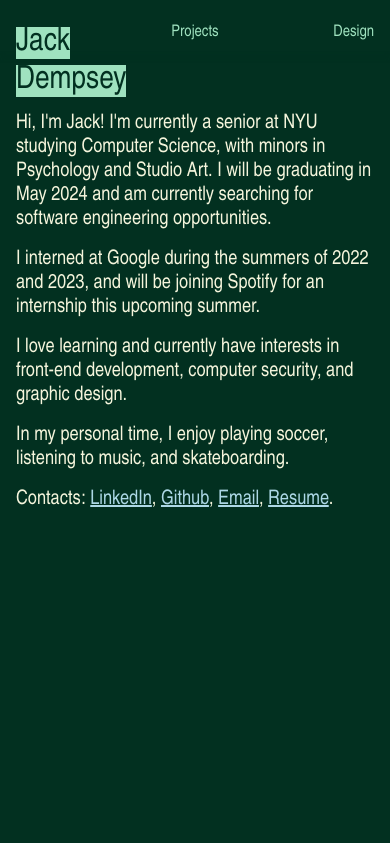
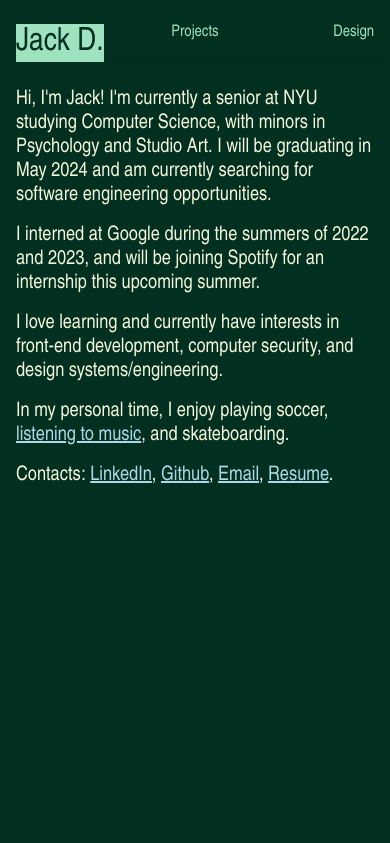
Before and after one commit to anpanring/portfolio, a React (Vite) app: page / in a window 390 px wide. Shown: the top 843 px of the page. Built offline with nearby package versions, Linux system fonts and the light colour scheme.

Commit message:
name shortening for mobile and small description tweaks

```diff
--- a/src/App.tsx
+++ b/src/App.tsx
@@ -191,17 +191,18 @@ function App() {
       <nav ref={navRef}>
         <ul className="navbar">
           <li className="left-nav">
-            <a id="home-link" href="#home" className={navs[currentSection] == "home" ? 'selected' : ''}>
-              <span>Jack Dempsey</span>
+            <a id="home-link" href="#home" className={navs[currentSection] == "home" ? 'selected' : ''} tabIndex={0}>
+              <span className="long-name">Jack Dempsey</span>
+              <span className="short-name">Jack D.</span>
             </a>
           </li>
           <li className="center-nav">
-            <a id="projects-link" href="#projects" className={navs[currentSection] == "projects" ? 'selected' : ''}>
+            <a id="projects-link" href="#projects" className={navs[currentSection] == "projects" ? 'selected' : ''} tabIndex={0}>
               <span>Projects</span>
             </a>
           </li>
           <li className="right-nav">
-            <a id="design-link" href="#design" className={navs[currentSection] == "design" ? 'selected' : ''}>
+            <a id="design-link" href="#design" className={navs[currentSection] == "design" ? 'selected' : ''} tabIndex={0}>
               <span>Design</span>
             </a>
           </li>
@@ -215,8 +216,8 @@ function App() {
               I will be graduating in May 2024 and am currently searching for software engineering opportunities.
             </p>
             <p>I interned at Google during the summers of 2022 and 2023, and will be joining Spotify for an internship this upcoming summer.</p>
-            <p>I love learning and currently have interests in front-end development, computer security, and graphic design.</p>
-            <p>In my personal time, I enjoy playing soccer, listening to music, and skateboarding.</p>
+            <p>I love learning and currently have interests in front-end development, computer security, and design systems/engineering.</p>
+            <p>In my personal time, I enjoy playing soccer, <a className="contact-link" href='https://open.spotify.com/user/anpanring'>listening to music</a>, and skateboarding.</p>
             <p>Contacts:&nbsp;
               <a className="contact-link" href="https://www.linkedin.com/in/jack-i-dempsey/" target="_blank">LinkedIn</a>,&nbsp;
               <a className="contact-link" href="https://github.com/anpanring" target="_blank">Github</a>,&nbsp;
--- a/src/styles/App.css
+++ b/src/styles/App.css
@@ -90,14 +90,14 @@ h1 {
         font-size: 1.25em;
     }
 
-    .content {
+    /* .content {
         margin: 7rem 1rem 0;
     }
 
     #home {
         height: calc(100vh - 7rem);
         scroll-margin-top: 7rem;
-    }
+    } */
 }
 
 
@@ -162,9 +162,21 @@ nav span:hover,
     justify-self: center;
 }
 
+.short-name {
+    display: none;
+}
+
 @media (max-width: 600px) {
     .selected {
         /* font-size: 1.5em; */
+    }
+
+    .long-name {
+        display: none;
+    }
+
+    .short-name {
+        display: block;
     }
 }
 
```
